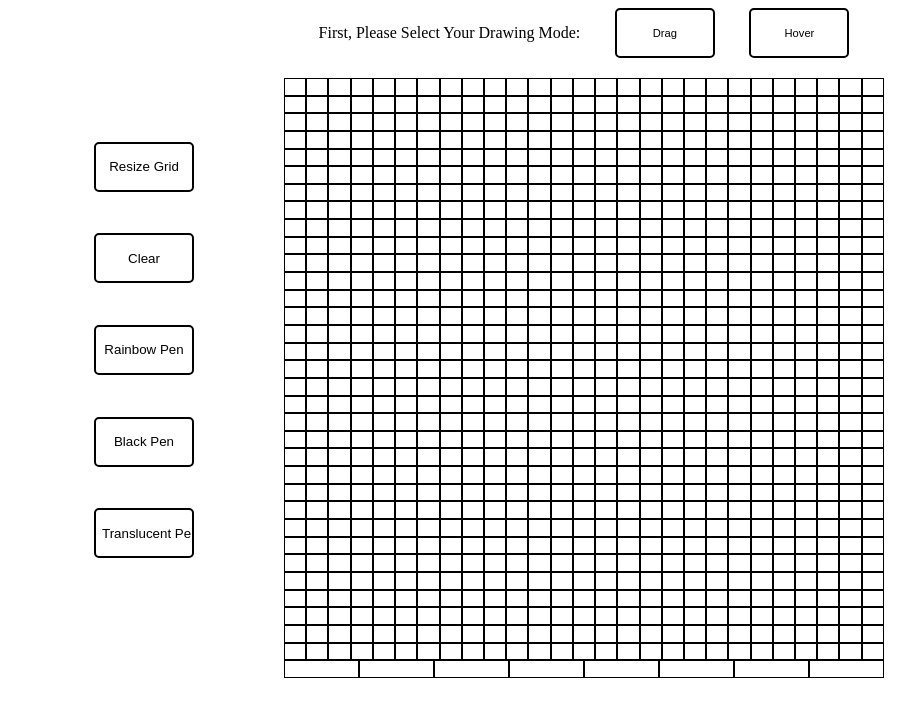
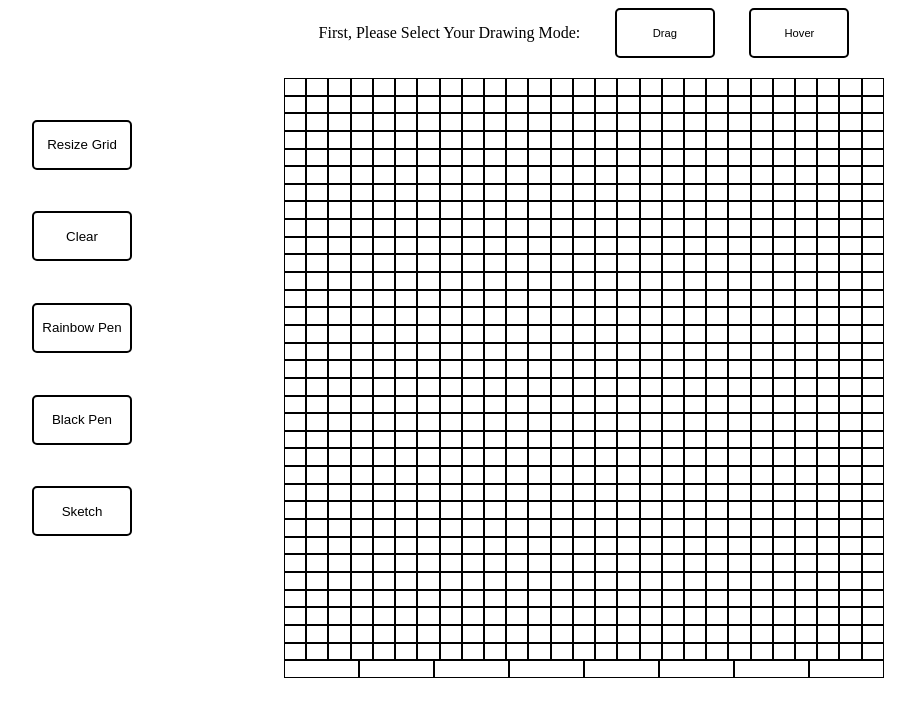
Before and after one commit to TheFireflyLamp/etchasketch, a plain HTML site: page index.html in a window 1280 px wide. Shown: the whole page, without its empty margins (56-971 px from the left). Drawn offline with Linux system fonts and the light colour scheme.

Commit message:
moved the buttons slightly, still barebones

```diff
--- a/index.html
+++ b/index.html
@@ -21,7 +21,7 @@
     <input type="button" class="option" value="Clear" onclick="clearGrid()" />
     <input type="button" class="option" value="Rainbow Pen" onclick="colourize()" />
     <input type="button" class="option" value="Black Pen" onclick="black()" />
-    <input type="button" class="option" value="Translucent Pen" onclick="activateTranslucent()" />
+    <input type="button" class="option" value="Sketch" onclick="activateTranslucent()" />
   </div>
 
 
--- a/style.css
+++ b/style.css
@@ -65,12 +65,9 @@
   justify-content: space-evenly;
   width: 100px;
   height: 500px;
-  position: absolute;
-  top: 100px;
-  left: 150px;
-  margin-left: auto;
-  margin-right: auto;
-  text-align: center;
+  position: relative;
+  top: -600px;
+  margin-left: 80px;
 }
 
 .option{
```
